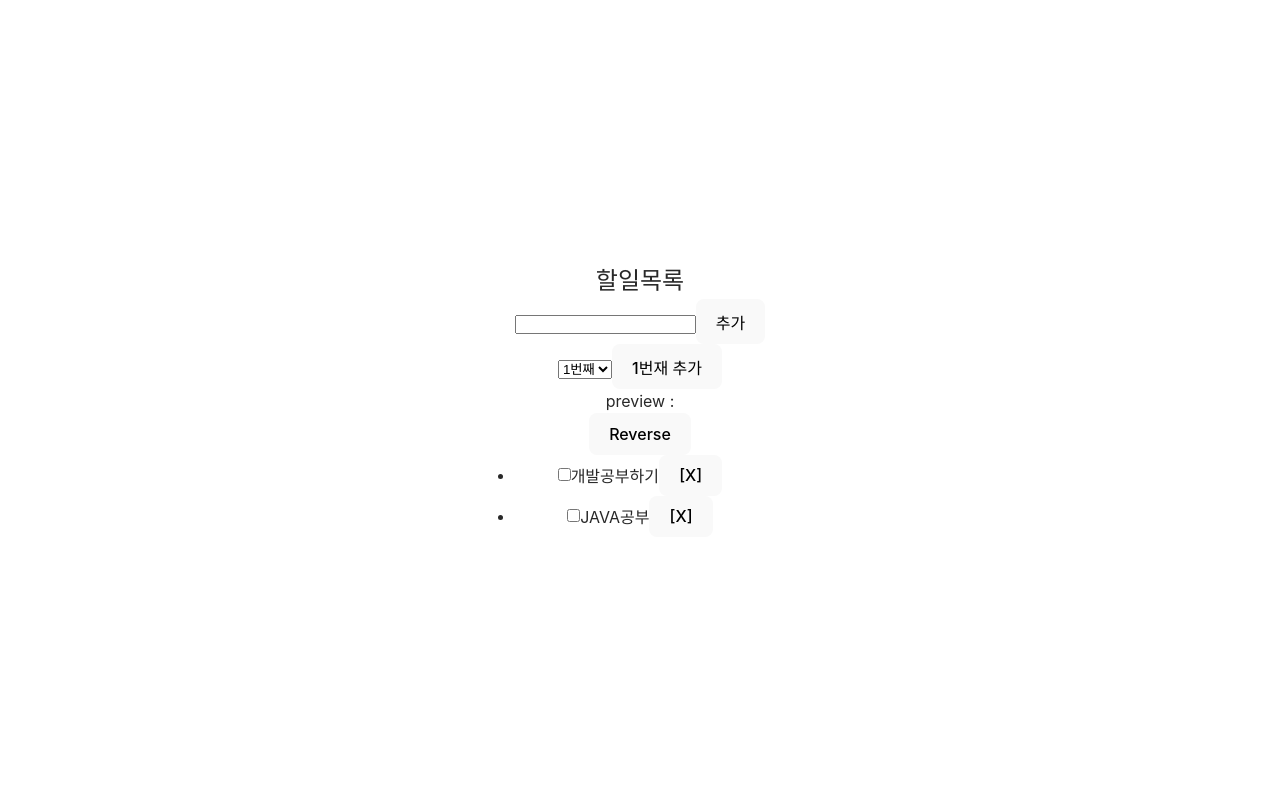
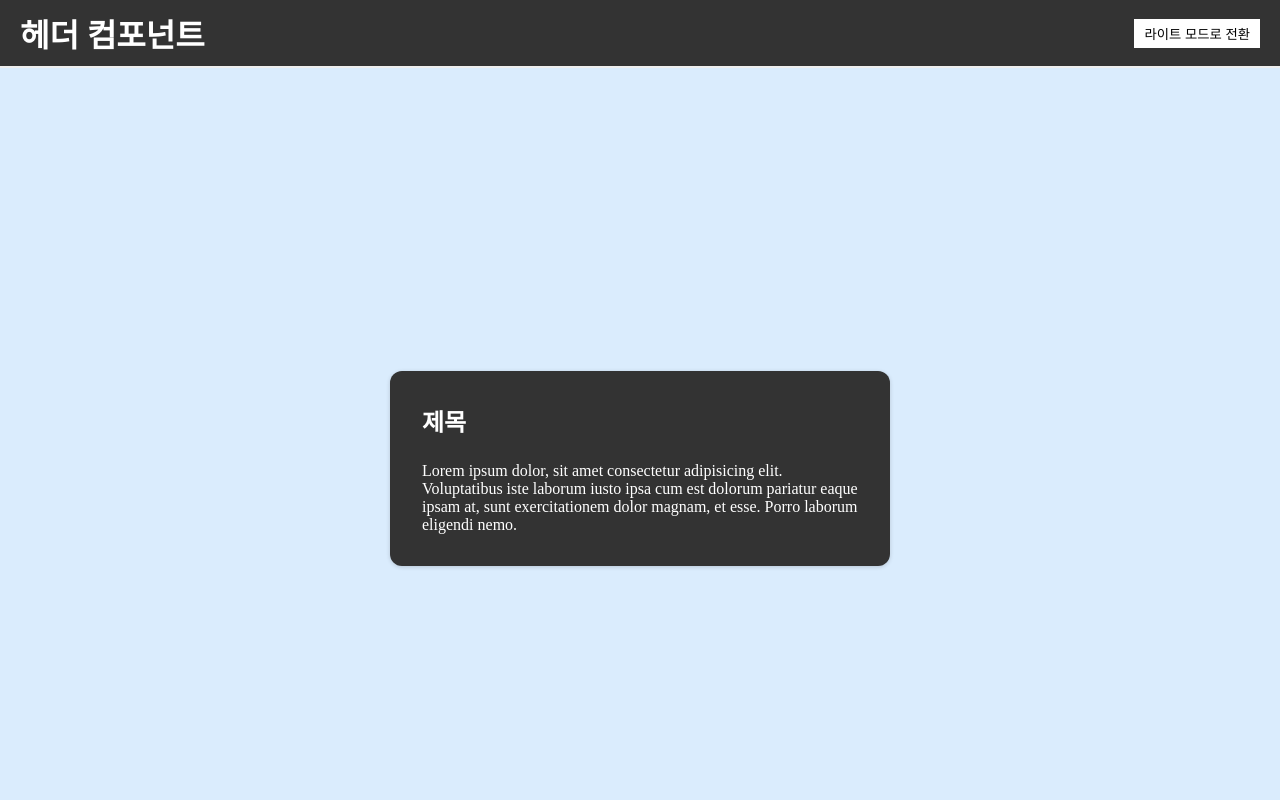
Before and after one commit to JahyunBaek/study-react, a React (Vite) app: page / in a window 1280 px wide. Shown: the top 800 px of the page. Built offline with nearby package versions, Linux system fonts and the light colour scheme.

Commit message:
[ADD] React Context API 상태공유1

```diff
--- /dev/null
+++ b/src/AppTheme.css
@@ -0,0 +1,95 @@
+* {
+    padding: 0;
+    margin: 0;
+    box-sizing: border-box;
+  }
+  /* Dark Mode */
+  .header--light, .card--light, .footer--light {
+    background-color: #ffffff;
+    color: #000000;
+  }
+
+  .header--dark, .card--dark, .footer--dark {
+    background-color: #333333;
+    color: #ffffff;
+  }
+
+  /* Header CSS */
+  .header {
+    display: flex;
+    justify-content: space-between;
+    align-items: center;
+    padding: 10px 20px;
+    transition: background-color 0.3s, color 0.3s;
+    border-bottom: 2px solid #eee;
+    min-height: 64px;
+  }
+
+  .header__button {
+    padding: 5px 10px;
+    border: none;
+    cursor: pointer;
+    transition: background-color 0.3s, color 0.3s;
+  }
+
+  .header--light .header__button {
+    background-color: #000000;
+    color: #ffffff;
+  }
+
+  .header--dark .header__button {
+    background-color: #ffffff;
+    color: #000000;
+  }
+
+  /* Card */
+  .card {
+    padding: 2rem;
+    border-radius: 12px;
+    box-shadow: rgba(0, 0, 0, 0.16) 0px 1px 4px;
+    width: 500px;
+  }
+  .card__header {
+    font-size: 1.5rem;
+    font-weight: 600;
+    width: 460px;
+  }
+  .card__body {
+    padding-top: 1.5rem;
+  }
+
+  /* Main */
+  main {
+    height: calc(100vh - 64px - 120px);
+    display: flex;
+    justify-content: center;
+    align-items: center;
+  }
+
+  /* Footer */
+  .footer {
+    display: flex;
+    justify-content: space-between;
+    align-items: center;
+    padding: 10px 20px;
+    transition: background-color 0.3s, color 0.3s;
+    min-height: 120px;
+    border-top: 2px solid #eee;
+  }
+
+  .footer__button {
+    padding: 5px 10px;
+    border: none;
+    cursor: pointer;
+    transition: background-color 0.3s, color 0.3s;
+  }
+
+  .footer--light .footer__button {
+    background-color: #000000;
+    color: #ffffff;
+  }
+
+  .footer--dark .footer__button {
+    background-color: #ffffff;
+    color: #000000;
+  }
--- /dev/null
+++ b/src/AppTheme.jsx
@@ -0,0 +1,21 @@
+import './AppTheme.css';
+import HeaderTheme from './components/theme/Header.jsx';
+import MainTheme from './components/theme/Main.jsx'
+import FooterTheme from './components/theme/Footer.jsx'
+import { DarkModeContext } from './context/DarkModeContext.jsx';
+import { useState } from 'react';
+const AppTheme = () => {
+  const [darkMode, setDarkMode] = useState(true);
+  const handleToggleDarkMode = () =>{
+    setDarkMode(!darkMode)
+  }
+  return (
+    <DarkModeContext.Provider value={{darkMode, handleToggleDarkMode}}>
+      <HeaderTheme />
+      <MainTheme />
+      <FooterTheme  />
+    </DarkModeContext.Provider>
+  );
+}
+
+export default AppTheme;
--- /dev/null
+++ b/src/components/Card.jsx
@@ -0,0 +1,14 @@
+import { useContext } from "react"
+import { DarkModeContext } from "../context/DarkModeContext"
+
+export default function Card({ title, children }) {
+    const {darkMode, handleToggleDarkMode} = useContext(DarkModeContext);
+    return (
+      <div className={`card ${darkMode ? 'card--dark' : 'card--light'}`}>
+        <div className="card__header">{title}</div>
+        <div className="card__body">
+          {children}
+        </div>
+      </div>
+    )
+  }
--- /dev/null
+++ b/src/components/theme/Footer.jsx
@@ -0,0 +1,12 @@
+import { useContext } from "react";
+import { DarkModeContext } from "../../context/DarkModeContext";
+
+export default function Footer() {
+    const {darkMode, handleToggleDarkMode} = useContext(DarkModeContext);
+
+    return (
+      <footer className={`footer ${darkMode ? 'footer--dark' : 'footer--light'}`}>
+        <p className="footer__text">푸터 컴포넌트</p>
+      </footer>
+    );
+  };
--- /dev/null
+++ b/src/components/theme/Header.jsx
@@ -0,0 +1,15 @@
+import { useContext } from "react";
+import { DarkModeContext } from "../../context/DarkModeContext";
+
+export default function Header({ toggleDarkMode }) {
+    const {darkMode, handleToggleDarkMode} = useContext(DarkModeContext);
+    return (
+      // header--dark
+      <header className={`header ${darkMode ? 'header--dark' : 'header--light'}`}>
+        <h1 className="header__title">헤더 컴포넌트</h1>
+        <button className="header__button" onClick={handleToggleDarkMode}>
+          {darkMode ? '라이트 모드로 전환' : '다크 모드로 전환'}
+        </button>
+      </header>
+    );
+  };
--- /dev/null
+++ b/src/components/theme/Main.jsx
@@ -0,0 +1,10 @@
+import Card from '../Card';
+export default function Main() {
+  return (
+    <main>
+      <Card title="제목">
+        Lorem ipsum dolor, sit amet consectetur adipisicing elit. Voluptatibus iste laborum iusto ipsa cum est dolorum pariatur eaque ipsam at, sunt exercitationem dolor magnam, et esse. Porro laborum eligendi nemo.
+      </Card>
+    </main>
+  );
+}
--- /dev/null
+++ b/src/context/DarkModeContext.jsx
@@ -0,0 +1,3 @@
+import { createContext } from "react";
+
+export const DarkModeContext = createContext(false);
--- a/src/index.css
+++ b/src/index.css
@@ -17,7 +17,7 @@ main {
 }
 
 /* Card */
-.card {
+/* .card {
   background-color: white;
   padding: 2rem;
   border-radius: 12px;
@@ -31,7 +31,7 @@ main {
 }
 .card__body {
   padding-top: 1.5rem;
-}
+} */
 
 /* Course List */
 .courses {
--- a/src/main.jsx
+++ b/src/main.jsx
@@ -1,6 +1,6 @@
 import React from 'react'
 import ReactDOM from 'react-dom/client'
-import App from './AppTodo'
+import App from './AppTheme'
 import './index.css'
 
 ReactDOM.createRoot(document.getElementById('root')).render(
```
